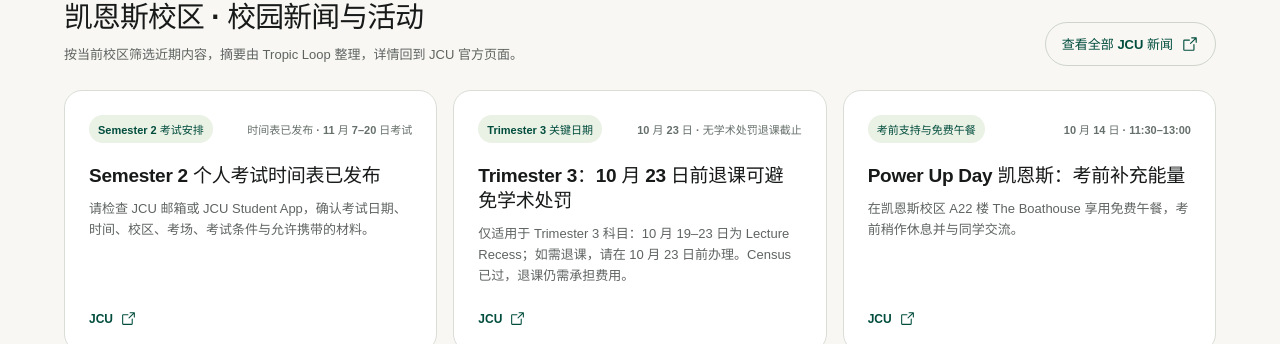
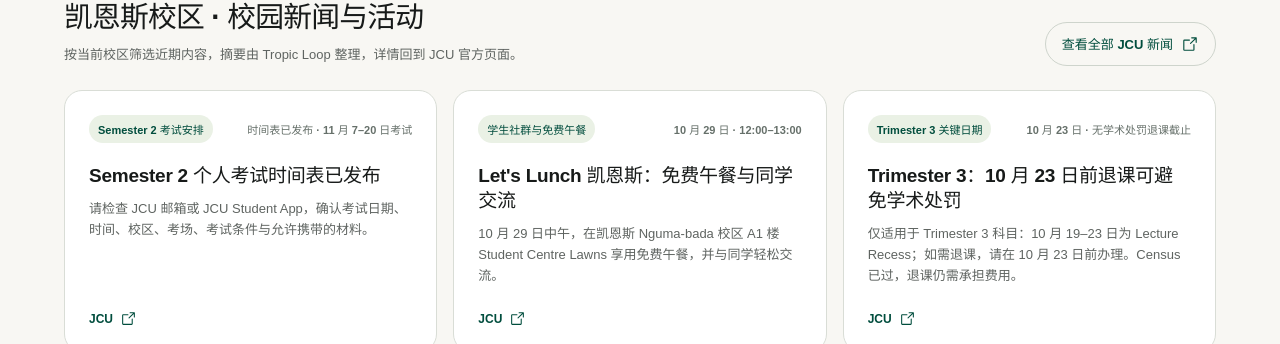
Before and after one commit to Haodong-Zhang1/Tropic-Loop-Website, a React (Vite) app: page / in a window 1280 px wide. Shown: the part 608-952 px from the top of the page. Built offline with nearby package versions, Linux system fonts and the light colour scheme.

Commit message:
Refresh late October JCU campus events

```diff
--- a/src/data/content.js
+++ b/src/data/content.js
@@ -413,7 +413,7 @@ export const copy = {
       newsTitle: "校园新闻与活动",
       newsIntro: "按当前校区筛选近期内容，摘要由 Tropic Loop 整理，详情回到 JCU 官方页面。",
       allNews: "查看全部 JCU 新闻",
-      newsUpdated: "内容更新于 2026 年 10 月 13 日",
+      newsUpdated: "内容更新于 2026 年 10 月 19 日",
       exploreTitle: "从校园开始",
       exploreIntro: "官方校园信息、住宿与创新空间，一次找到正确入口。",
     },
@@ -521,7 +521,7 @@ export const copy = {
       newsTitle: "Campus news and events",
       newsIntro: "Recent stories are filtered by campus, summarised by Tropic Loop and linked back to the official JCU page.",
       allNews: "View all JCU news",
-      newsUpdated: "Content updated 13 October 2026",
+      newsUpdated: "Content updated 19 October 2026",
       exploreTitle: "Start with the campus",
       exploreIntro: "Official campus information, housing and innovation spaces with the right next link.",
     },
@@ -638,6 +638,26 @@ export const campusNews = [
     url: "https://www.jcu.edu.au/students/assessment-and-results/formal-examinations/exam-dates-and-timetable",
   },
   {
+    id: "lets-lunch-cairns-2026",
+    campus: "cairns",
+    date: "2026-10-29",
+    dateLabel: { zh: "10 月 29 日 · 12:00–13:00", en: "29 Oct · 12–1pm" },
+    category: { zh: "学生社群与免费午餐", en: "Student connection and free lunch" },
+    title: { zh: "Let's Lunch 凯恩斯：免费午餐与同学交流", en: "Let's Lunch Cairns: free lunch and student connection" },
+    summary: { zh: "10 月 29 日中午，在凯恩斯 Nguma-bada 校区 A1 楼 Student Centre Lawns 享用免费午餐，并与同学轻松交流。", en: "Join a free lunch for current students on the Student Centre Lawns beside Building A1 at JCU Cairns, Nguma-bada campus." },
+    url: "https://www.jcu.edu.au/events/2026/october/lets-lunch-cairns",
+  },
+  {
+    id: "lets-lunch-halloween-townsville-2026",
+    campus: "townsville",
+    date: "2026-10-29",
+    dateLabel: { zh: "10 月 29 日 · 12:00–13:00", en: "29 Oct · 12–1pm" },
+    category: { zh: "学生社群与免费午餐", en: "Student connection and free lunch" },
+    title: { zh: "Let's Lunch 汤斯维尔：万圣节午餐与交流", en: "Let's Lunch Townsville: Halloween lunch and connection" },
+    summary: { zh: "在汤斯维尔 Bebegu Yumba 校区 143 楼 Central Plaza 享用免费午餐，并与 The Line 团队聊聊关系话题。", en: "Enjoy a free Halloween lunch at Central Plaza, Building 143, and chat with The Line team about relationships." },
+    url: "https://www.jcu.edu.au/events/2026/october/lets-lunch-halloween",
+  },
+  {
     id: "trimester-3-withdrawal-deadline-2026",
     campus: "both",
     date: "2026-10-23",
@@ -646,26 +666,6 @@ export const campusNews = [
     title: { zh: "Trimester 3：10 月 23 日前退课可避免学术处罚", en: "Trimester 3: withdraw by 23 October to avoid academic penalty" },
     summary: { zh: "仅适用于 Trimester 3 科目：10 月 19–23 日为 Lecture Recess；如需退课，请在 10 月 23 日前办理。Census 已过，退课仍需承担费用。", en: "For Trimester 3 subjects only: 19–23 October is lecture recess. Withdraw by 23 October to avoid an academic fail; fees still apply because census has passed." },
     url: "https://www.jcu.edu.au/students/academic-calendars/academic-calendars-2026/Trimesters.pdf",
-  },
-  {
-    id: "power-up-day-foodbank-townsville-2026",
-    campus: "townsville",
-    date: "2026-10-14",
-    dateLabel: { zh: "10 月 14 日 · 11:00–13:00", en: "14 Oct · 11am–1pm" },
-    category: { zh: "学生支持与免费食物", en: "Student support and free food" },
-    title: { zh: "Power Up Day 汤斯维尔：考前午餐与食品支持", en: "Power Up Day Townsville: pre-exam lunch and food support" },
-    summary: { zh: "在汤斯维尔校区 143 楼 Central Plaza 享用免费午餐，并领取可带回家的食品；现场还有音乐与同学交流。", en: "Fuel up before exams with a free lunch and food items to take home at Central Plaza, Building 143, with live music and student connection." },
-    url: "https://www.jcu.edu.au/events/2026/october/lets-lunch-foodbank",
-  },
-  {
-    id: "power-up-day-cairns-2026",
-    campus: "cairns",
-    date: "2026-10-14",
-    dateLabel: { zh: "10 月 14 日 · 11:30–13:00", en: "14 Oct · 11:30am–1pm" },
-    category: { zh: "考前支持与免费午餐", en: "Pre-exam support and free lunch" },
-    title: { zh: "Power Up Day 凯恩斯：考前补充能量", en: "Power Up Day Cairns: recharge before exams" },
-    summary: { zh: "在凯恩斯校区 A22 楼 The Boathouse 享用免费午餐，考前稍作休息并与同学交流。", en: "Recharge before exams with free food and good company at The Boathouse, Building A22, JCU Cairns." },
-    url: "https://www.jcu.edu.au/events/2026/october/power-up-day-cairns",
   },
 ];
 
```
